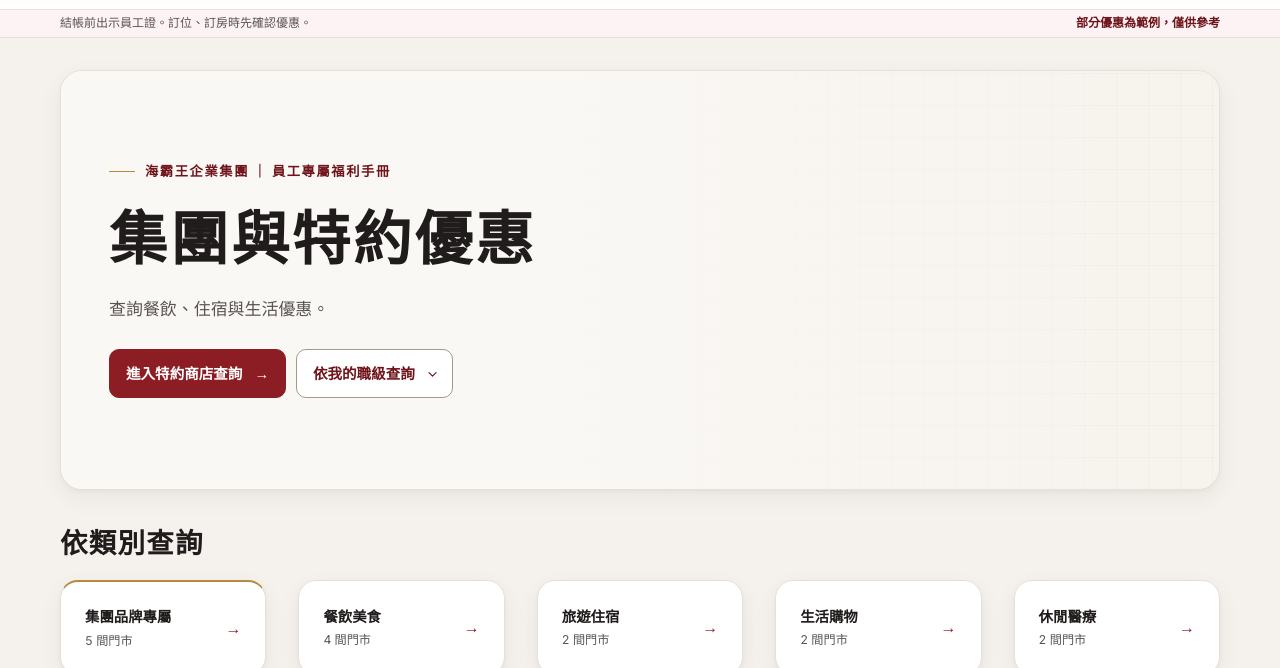
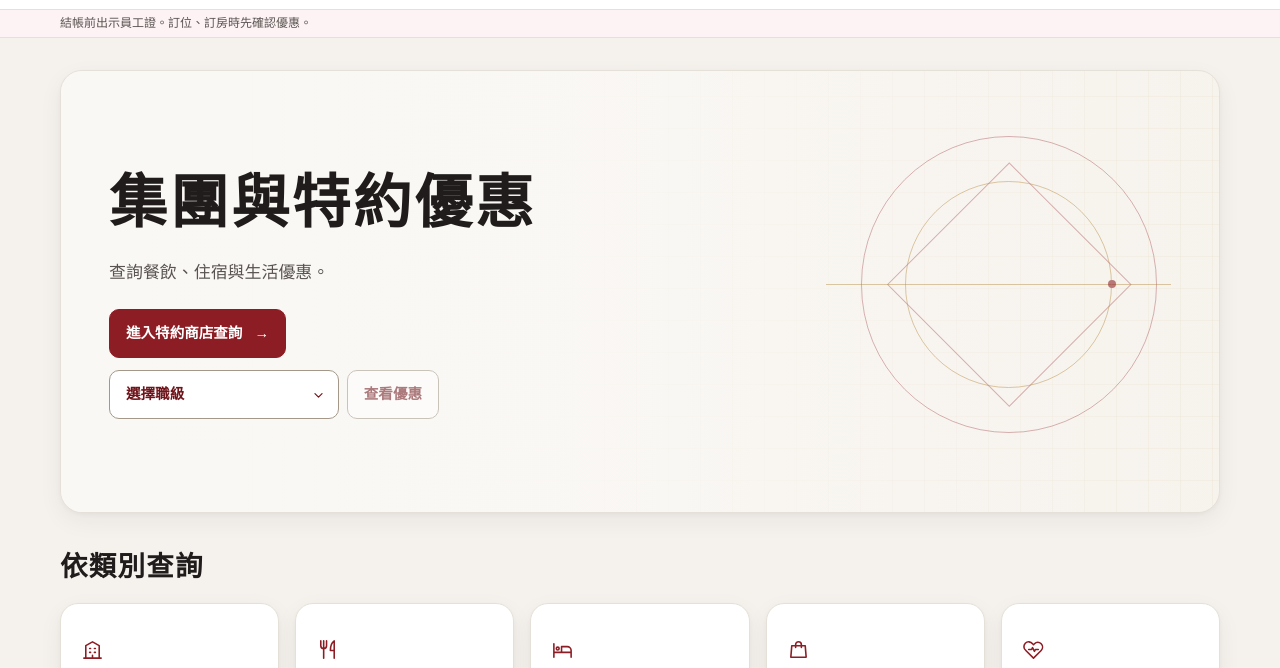
Before and after one commit to hpw6thistle/Hpw-staff-benefits, a plain HTML site: page index.html in a window 1280 px wide. Shown: the part 63-731 px from the top of the page. Drawn offline with Linux system fonts and the light colour scheme.

Commit message:
Refine homepage categories and make grade navigation explicit

```diff
--- a/index.html
+++ b/index.html
@@ -10,15 +10,20 @@
   <link rel="preconnect" href="https://fonts.googleapis.com">
   <link rel="preconnect" href="https://fonts.gstatic.com" crossorigin>
   <link rel="stylesheet" href="https://fonts.googleapis.com/css2?family=Inter:wght@400..800&amp;family=Noto+Sans+TC:wght@400..800&amp;display=swap">
-  <link rel="stylesheet" href="style.css?v=perks-3">
+  <link rel="stylesheet" href="style.css?v=perks-4">
   <script defer src="data.js"></script>
-  <script defer src="script.js?v=perks-3"></script>
+  <script defer src="script.js?v=perks-4"></script>
 </head>
 <body>
 <svg class="sprite" aria-hidden="true" xmlns="http://www.w3.org/2000/svg" fill="none" stroke="currentColor" stroke-width="1.65" stroke-linecap="round" stroke-linejoin="round">
   <symbol id="i-search" viewBox="0 0 24 24"><circle cx="10.5" cy="10.5" r="6.5"/><path d="m16 16 4 4"/></symbol>
   <symbol id="i-pin" viewBox="0 0 24 24"><path d="M19 10c0 5-7 10-7 10S5 15 5 10a7 7 0 1 1 14 0Z"/><circle cx="12" cy="10" r="2"/></symbol>
   <symbol id="i-chevron" viewBox="0 0 24 24"><path d="m7 10 5 5 5-5"/></symbol>
+  <symbol id="i-brand" viewBox="0 0 24 24"><path d="M5 21V8l7-4 7 4v13M3 21h18M9 11h1m4 0h1m-6 4h1m4 0h1m-3 6v-3"/></symbol>
+  <symbol id="i-dining" viewBox="0 0 24 24"><path d="M5 3v5a3 3 0 0 0 6 0V3M8 3v18m11 0V3c-3 2-4 6-4 10h4"/></symbol>
+  <symbol id="i-stay" viewBox="0 0 24 24"><path d="M3 20V6m18 14v-5H3m8 0V9h6a4 4 0 0 1 4 4v2"/><circle cx="7" cy="11" r="1.5"/></symbol>
+  <symbol id="i-shopping" viewBox="0 0 24 24"><path d="M5 8h14l1 12H4L5 8Zm4 2V7a3 3 0 1 1 6 0v3"/></symbol>
+  <symbol id="i-wellness" viewBox="0 0 24 24"><path d="M20 6a5 5 0 0 0-7 0l-1 1-1-1a5 5 0 1 0-7 7l8 8 8-8a5 5 0 0 0 0-7Z"/><path d="M7 12h3l1-2 2 4 1-2h3"/></symbol>
   <symbol id="i-copy" viewBox="0 0 24 24"><rect x="8" y="8" width="12" height="12" rx="2"/><path d="M16 8V6a2 2 0 0 0-2-2H6a2 2 0 0 0-2 2v8a2 2 0 0 0 2 2h2"/></symbol>
   <symbol id="i-external" viewBox="0 0 24 24"><path d="M13 5h6v6m0-6-8 8m6 0v5a1 1 0 0 1-1 1H6a1 1 0 0 1-1-1V8a1 1 0 0 1 1-1h5"/></symbol>
   <symbol id="i-phone" viewBox="0 0 24 24"><path d="M7 3h3l1 5-2 1a14 14 0 0 0 6 6l1-2 5 1v3c0 2-1 4-4 4C10 20 4 14 3 7c0-3 2-4 4-4Z"/></symbol>
@@ -38,25 +43,31 @@
   <div class="announcement" id="guide" tabindex="-1">
     <div class="shell announcement-inner">
       <p>結帳前出示員工證。訂位、訂房時先確認優惠。</p>
-      <span id="demo" class="demo" hidden>部分優惠為範例，僅供參考</span>
     </div>
   </div>
   <main id="main" tabindex="-1">
     <div id="landing-view">
       <section class="shell hero-banner" aria-labelledby="landing-title">
         <div class="hero-inner">
-          <p class="hero-kicker">海霸王企業集團 <span aria-hidden="true">｜</span> 員工專屬福利手冊</p>
           <h1 id="landing-title" tabindex="-1">集團與特約優惠</h1>
           <p class="hero-intro">查詢餐飲、住宿與生活優惠。</p>
           <div class="hero-actions">
             <a class="primary hero-cta" id="enter-search" href="#search">進入特約商店查詢 <span aria-hidden="true">→</span></a>
-            <div class="landing-grade">
-              <label class="sr-only" for="landing-grade">依我的職級查詢</label>
-              <select id="landing-grade"><option value="" selected disabled>依我的職級查詢</option></select>
-              <svg class="icon arrow" aria-hidden="true"><use href="#i-chevron"></use></svg>
-            </div>
+            <form class="landing-grade-form" id="landing-grade-form">
+              <div class="landing-grade">
+                <label class="sr-only" for="landing-grade">選擇職級</label>
+                <select id="landing-grade" required disabled><option value="" selected disabled>選擇職級</option></select>
+                <svg class="icon arrow" aria-hidden="true"><use href="#i-chevron"></use></svg>
+              </div>
+              <button class="action" id="landing-grade-submit" type="submit" disabled>查看優惠</button>
+            </form>
           </div>
           <noscript><p class="no-js">請啟用 JavaScript 以查詢。</p></noscript>
+        </div>
+        <div class="hero-art" aria-hidden="true">
+          <span class="hero-art-square"></span>
+          <span class="hero-art-axis"></span>
+          <span class="hero-art-dot"></span>
         </div>
       </section>
       <section class="shell quick-section" aria-labelledby="quick-title">
@@ -85,12 +96,6 @@
       <div id="cards" class="cards"></div>
       <div id="empty" class="empty" hidden><h2 id="empty-title">找不到符合條件的特約商店</h2><p id="empty-text">換個關鍵字，或清除篩選。</p><button type="button" class="primary" id="clear-empty">清除篩選</button></div>
     </section>
-    <section class="shell wish" aria-labelledby="wish-title">
-      <div class="wish-card">
-        <div><h2 id="wish-title">許願池</h2><p>推薦想加入的特約商店。</p></div>
-        <a class="primary" href="https://docs.google.com/forms/d/e/1FAIpQLSf23cCO9rtEwcr4myNRW2lUSWQVxX0NwMOzlpYVgqc8DdCyCg/viewform?usp=publish-editor" target="_blank" rel="noopener noreferrer">填寫表單 <span aria-hidden="true">↗</span></a>
-      </div>
-    </section>
   </main>
   <footer class="footer"><div class="shell footer-inner"><span>海霸王 · 員工福利站</span><a href="admin.html">資料維護</a></div></footer>
   <div id="toast" class="toast" role="status" aria-atomic="true"></div>
--- a/script.js
+++ b/script.js
@@ -10,11 +10,11 @@
   const categoryOrder = ["餐飲美食", "旅遊住宿", "生活購物", combinedCategory];
   const categories = ["", ...new Set([...categoryOrder, ...stores.map(s => displayCategory(s.category)).filter(Boolean)])];
   const quickCategories = [
-    { name: "集團品牌專屬", owned: true },
-    { name: "餐飲美食", category: "餐飲美食" },
-    { name: "旅遊住宿", category: "旅遊住宿" },
-    { name: "生活購物", category: "生活購物" },
-    { name: combinedCategory, category: combinedCategory },
+    { name: "集團品牌專屬", owned: true, icon: "brand" },
+    { name: "餐飲美食", category: "餐飲美食", icon: "dining" },
+    { name: "旅遊住宿", category: "旅遊住宿", icon: "stay" },
+    { name: "生活購物", category: "生活購物", icon: "shopping" },
+    { name: combinedCategory, category: combinedCategory, icon: "wellness" },
   ];
   const regionOrder = ["台北市", "新北市", "桃園市", "台中市", "高雄市"];
   let category = "";
@@ -268,11 +268,11 @@
   function renderQuickLinks() {
     for (const entry of quickCategories) {
       const total = new Set(stores.filter(store => entry.owned ? store.owned : matchesCategory(store, entry.category)).map(store => store.id)).size;
-      const link = el("a", "quick-tile" + (entry.owned ? " owned-tile" : ""));
+      const link = el("a", "quick-tile");
       link.href = "#search";
-      const label = el("span");
-      label.append(el("strong", "", entry.name), el("small", "", total + " 間門市"));
-      const arrow = el("span", "", "→");
+      const label = el("span", "quick-tile-label");
+      label.append(icon(entry.icon), el("strong", "", entry.name), el("small", "", total + " 間門市"));
+      const arrow = el("span", "quick-tile-arrow", "→");
       arrow.setAttribute("aria-hidden", "true");
       link.append(label, arrow);
       link.addEventListener("click", event => {
@@ -296,10 +296,15 @@
     $("guide").focus({ preventScroll: true });
     $("guide").scrollIntoView({ block: "start" });
   });
-  $("landing-grade").addEventListener("change", event => {
-    const grade = event.target.value;
+  const landingGrade = $("landing-grade");
+  const landingSubmit = $("landing-grade-submit");
+  landingGrade.addEventListener("change", () => {
+    landingSubmit.disabled = !landingGrade.value;
+  });
+  $("landing-grade-form").addEventListener("submit", event => {
+    event.preventDefault();
+    const grade = landingGrade.value;
     if (!grade) return;
-    event.target.value = "";
     navigate("search", { filters: { grade } });
   });
   window.addEventListener("popstate", () => restoreView(true));
@@ -315,21 +320,20 @@
     $("clear-empty").hidden = true;
     $("empty").hidden = false;
     Object.values(elements).forEach(node => { if ("disabled" in node) node.disabled = true; });
-    $("landing-grade").disabled = true;
     displayView(viewFromHash());
     return;
   }
 
-  $("demo").hidden = !stores.some(store => store.demo);
   for (const grade of new Set(stores.map(store => store.grade).filter(Boolean))) {
     const option = el("option", "", grade);
     option.value = grade;
     elements.grade.append(option);
     const shortcut = el("option", "", grade);
     shortcut.value = grade;
-    $("landing-grade").append(shortcut);
+    landingGrade.append(shortcut);
   }
-  $("landing-grade").disabled = $("landing-grade").options.length === 1;
+  landingGrade.disabled = landingGrade.options.length === 1;
+  landingSubmit.disabled = !landingGrade.value;
   const regions = [...new Set(stores.map(store => regionName(store.region)).filter(Boolean))];
   const ordered = [...regionOrder.filter(region => regions.includes(region)), ...regions.filter(region => !regionOrder.includes(region)).sort((a,b) => a.localeCompare(b, "zh-TW"))];
   for (const region of ordered) {
--- a/style.css
+++ b/style.css
@@ -63,6 +63,7 @@ code, time, .mono { font-family: var(--mono); font-variant-numeric: tabular-nums
 
 .hero-banner {
   position: relative; isolation: isolate; display: grid; align-items: center;
+  grid-template-columns: minmax(0, 1.45fr) minmax(0, 1fr); gap: 24px;
   min-height: 420px; margin-top: var(--module-gap); padding: 48px; background-color: #F4EFE7;
   /* 上傳品牌照片後取消下一行註解；遮罩保護標題的對比。 */
   /* background-image: url('assets/hero-bg.jpg'); */
@@ -77,27 +78,45 @@ code, time, .mono { font-family: var(--mono); font-variant-numeric: tabular-nums
     repeating-linear-gradient(0deg, transparent 0 31px, #B48A3E18 31px 32px),
     repeating-linear-gradient(90deg, transparent 0 31px, #B48A3E18 31px 32px);
 }
-.hero-inner { position: relative; }
-.hero-kicker { display: flex; align-items: center; flex-wrap: wrap; gap: 0 4px; color: var(--stamp-dark); font-weight: 700; font-size: .83rem; letter-spacing: .12em; }
-.hero-kicker::before { content: ""; display: inline-block; width: 26px; height: 1px; margin-right: 6px; background: var(--gold); }
-.hero-banner h1 { margin-top: 19px; font-size: clamp(2.05rem, 4.65vw, 3.65rem); letter-spacing: .045em; line-height: 1.35; font-weight: 700; }
+.hero-inner { position: relative; z-index: 1; min-width: 0; }
+.hero-banner h1 { font-size: clamp(2.05rem, 4.65vw, 3.65rem); letter-spacing: .045em; line-height: 1.35; font-weight: 700; }
+.hero-art {
+  position: relative; justify-self: end; width: min(100%, 345px); aspect-ratio: 1;
+  color: #8C1D2452; pointer-events: none;
+}
+.hero-art::before, .hero-art::after, .hero-art span { position: absolute; }
+.hero-art::before, .hero-art::after { content: ""; border: 1px solid currentColor; border-radius: 50%; }
+.hero-art::before { inset: 5% 4% 9% 10%; }
+.hero-art::after { inset: 18% 17% 22% 23%; color: #B48A3E73; }
+.hero-art-square { inset: 23% 22% 27% 28%; border: 1px solid currentColor; transform: rotate(45deg); }
+.hero-art-axis { inset: 48% 0 auto 0; border-top: 1px solid #B48A3E73; }
+.hero-art-dot { inset: 48% 17% auto auto; width: 8px; height: 8px; background: var(--stamp); border-radius: 50%; opacity: .58; transform: translate(50%, -50%); }
 .hero-intro { margin-top: 17px; color: var(--muted); font-size: clamp(.94rem, 1.5vw, 1.06rem); }
-.hero-actions { display: flex; flex-wrap: wrap; align-items: stretch; gap: 10px; margin-top: 27px; }
-.hero-actions .hero-cta, .landing-grade select { min-height: 49px; padding-inline: 16px; font-size: .91rem; }
+.hero-actions { display: grid; justify-items: start; gap: 12px; margin-top: 24px; }
+.hero-actions .hero-cta, .landing-grade select, .landing-grade-form .action { min-height: 49px; padding-inline: 16px; font-size: .91rem; }
 .hero-cta span { margin-left: 7px; }
-.landing-grade { position: relative; display: flex; }
+.landing-grade-form { display: flex; flex-wrap: wrap; gap: 8px; width: min(100%, 330px); }
+.landing-grade { position: relative; display: flex; flex: 1 1 125px; min-width: 0; }
 .landing-grade select { width: 100%; appearance: none; border: 1px solid var(--rule-dark); border-radius: var(--control-radius); padding-right: 37px; background: var(--paper); color: var(--stamp-dark); font-weight: 700; }
 .landing-grade .arrow { right: 12px; color: var(--stamp-dark); }
+.landing-grade-form .action:disabled { border-color: var(--rule-dark); background: var(--paper); cursor: default; }
 .no-js { margin-top: 12px; }
 .quick-section { padding-top: var(--module-gap); }
 .quick-section h2, .directory-heading h1 { font-size: clamp(1.35rem, 3vw, 1.72rem); letter-spacing: .045em; }
-.quick-grid { display: grid; grid-template-columns: repeat(5, minmax(0, 1fr)); gap: var(--module-gap); margin-top: 16px; }
-.quick-tile { display: flex; align-items: center; justify-content: space-between; gap: 6px; min-height: 88px; padding: var(--card-padding); border: 1px solid var(--rule); border-radius: var(--radius); box-shadow: var(--surface-shadow); background: var(--paper); color: var(--ink); text-decoration: none; }
-.quick-tile:hover { border-color: var(--stamp); color: var(--stamp); }
-.quick-tile strong { display: block; font-size: .9rem; }
-.quick-tile small { display: block; margin-top: 3px; color: var(--muted); font-size: .76rem; }
-.quick-tile > span:last-child { color: var(--stamp); }
-.quick-tile.owned-tile { border-top: 2px solid var(--gold); }
+.quick-grid { display: grid; grid-template-columns: repeat(5, minmax(0, 1fr)); gap: 16px; margin-top: 16px; }
+.quick-tile {
+  display: flex; align-items: end; justify-content: space-between; gap: 8px;
+  min-width: 0; min-height: 139px; padding: 24px 20px;
+  border: 1px solid var(--rule); border-radius: var(--radius); box-shadow: var(--surface-shadow);
+  background: var(--paper); color: var(--ink); text-decoration: none;
+  transition: border-color .16s ease, background-color .16s ease;
+}
+.quick-tile:hover { border-color: var(--stamp); background: var(--stamp-paper); }
+.quick-tile-label { min-width: 0; display: grid; gap: 4px; overflow-wrap: anywhere; }
+.quick-tile-label .icon { width: 23px; height: 23px; margin-bottom: 6px; color: var(--stamp); }
+.quick-tile strong { font-size: .94rem; }
+.quick-tile small { color: var(--muted); font-size: .77rem; }
+.quick-tile-arrow { color: var(--stamp); flex: none; }
 
 #directory { padding-top: var(--module-gap); }
 .directory-heading { margin-bottom: var(--module-gap); }
@@ -140,7 +159,6 @@ code, time, .mono { font-family: var(--mono); font-variant-numeric: tabular-nums
 }
 .announcement:focus-visible { outline-offset: -2px; }
 .announcement-inner { display: flex; justify-content: space-between; gap: 0 14px; flex-wrap: wrap; }
-.demo { color: var(--stamp-dark); font-weight: 750; }
 .results-bar, .result-tools { display: flex; align-items: center; flex-wrap: wrap; }
 .results-bar { justify-content: space-between; gap: 0 10px; min-height: 47px; margin-top: 5px; color: var(--muted); font-size: .82rem; }
 .result-tools { gap: 0 14px; }
@@ -202,10 +220,6 @@ button:disabled { opacity: .55; cursor: default; }
 .empty { padding: var(--card-padding); border: 1px solid var(--rule); border-radius: var(--radius); background: var(--paper); }
 .empty h2 { font-size: 1.12rem; }
 .empty p { margin: 4px 0 12px; color: var(--muted); }
-.wish { margin-top: var(--module-gap); }
-.wish-card { display: flex; justify-content: space-between; align-items: center; flex-wrap: wrap; gap: 14px; padding: var(--card-padding); border: 1px solid var(--rule); border-radius: var(--radius); background: var(--paper); box-shadow: var(--surface-shadow); }
-.wish-card h2 { font-size: 1.2rem; }
-.wish-card p { margin-top: 4px; color: var(--muted); font-size: .9rem; }
 .footer { margin-top: var(--module-gap); border-top: 1px solid var(--rule); padding: 8px 0; color: var(--muted); font-size: .8rem; }
 .footer a { display: flex; align-items: center; min-height: 44px; }
 .toast {
@@ -244,6 +258,10 @@ td:last-child { font-family: var(--mono); font-variant-numeric: tabular-nums; }
 
 @media (max-width: 1050px) { .quick-grid { grid-template-columns: repeat(3, minmax(0, 1fr)); } }
 @media (max-width: 900px) { .cards { grid-template-columns: repeat(2, minmax(0, 1fr)); } }
+@media (max-width: 820px) {
+  .hero-banner { grid-template-columns: minmax(0, 1fr); }
+  .hero-art { position: absolute; right: 3%; width: min(35%, 245px); opacity: .6; }
+}
 @media (max-width: 700px) {
   .shell { width: calc(100% - 30px); }
   .topbar-inner { min-height: 55px; gap: 8px; }
@@ -270,6 +288,7 @@ td:last-child { font-family: var(--mono); font-variant-numeric: tabular-nums; }
   .chip { min-height: 42px; }
 }
 @media (max-width: 550px) {
+  .hero-art { display: none; }
   .cards { grid-template-columns: 1fr; }
   .filters { padding: 16px; }
   .results-bar { gap: 0 7px; }
@@ -277,11 +296,11 @@ td:last-child { font-family: var(--mono); font-variant-numeric: tabular-nums; }
   .text-button, .check, .results-bar { font-size: .75rem; }
 }
 @media (max-width: 385px) {
-  .hero-actions { display: grid; justify-items: start; }
   .brand-area { display: none; }
-  .quick-grid { grid-template-columns: 1fr; }
+  .quick-grid { gap: 10px; }
+  .quick-tile { padding-inline: 13px; }
 }
 @media (prefers-reduced-motion: reduce) {
-  .card, .chip, .search-box input, .select-box select { transition: none; }
+  .card, .chip, .quick-tile, .search-box input, .select-box select { transition: none; }
   .card:hover { transform: none; }
 }
```
